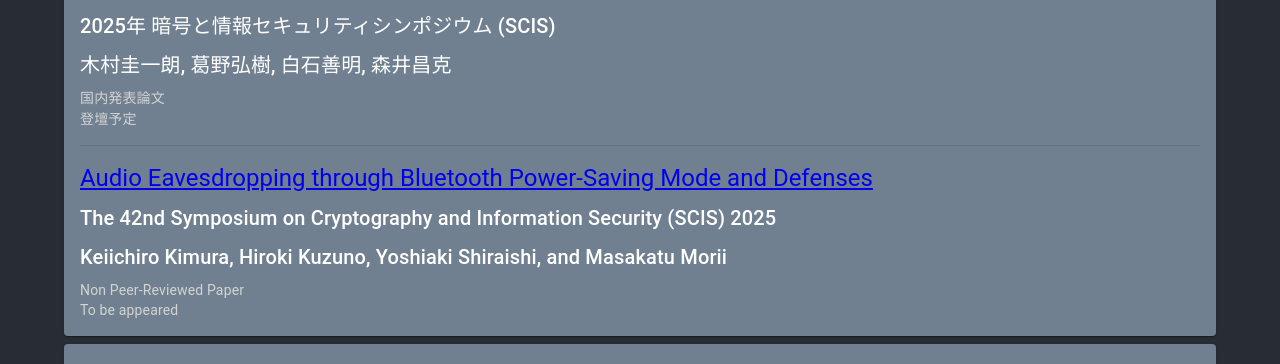
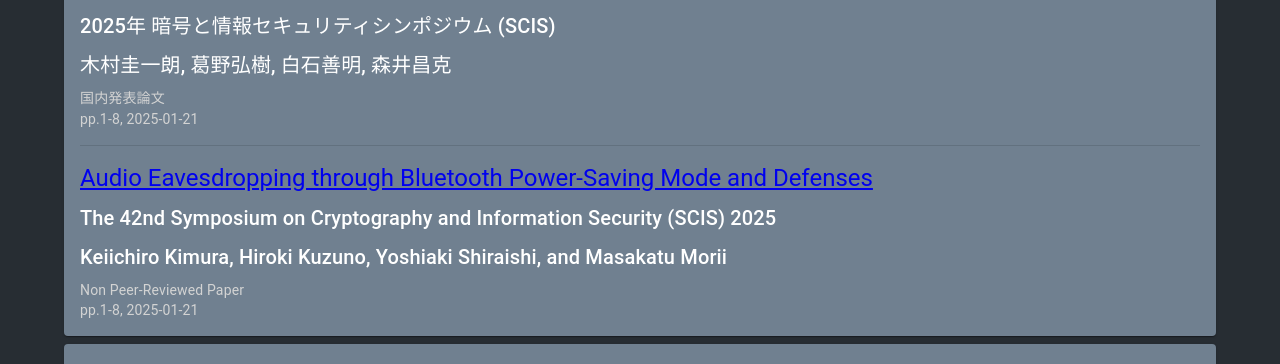
Before and after one commit to trapedev/trapedev.github.io, a React (Create React App) app in the folder app/: page / in a window 1280 px wide. Shown: the part 3553-3917 px from the top of the page. Built offline with nearby package versions, Linux system fonts and the light colour scheme.

Commit message:
commit all changes

```diff
--- a/app/src/pages/publ/SCIS2025.tsx
+++ b/app/src/pages/publ/SCIS2025.tsx
@@ -16,7 +16,7 @@
       <SubTitle title={"2025年 暗号と情報セキュリティシンポジウム (SCIS)"} />
       <SubTitle title={"木村圭一朗, 葛野弘樹, 白石善明, 森井昌克"} />
       <SecondaryText text="国内発表論文" />
-      <SecondaryText text="登壇予定" />
+      <SecondaryText text="pp.1-8, 2025-01-21" />
       <Divider sx={{ mt: 2, mb: 2 }} />
       <Title
         title={
@@ -35,7 +35,7 @@
         }
       />
       <SecondaryText text="Non Peer-Reviewed Paper" />
-      <SecondaryText text="To be appeared" />
+      <SecondaryText text="pp.1-8, 2025-01-21" />
     </SingleCardItem>
   );
 };
```
Also changed, not shown: 6 other files (tests, documents, lock files or other folders).
